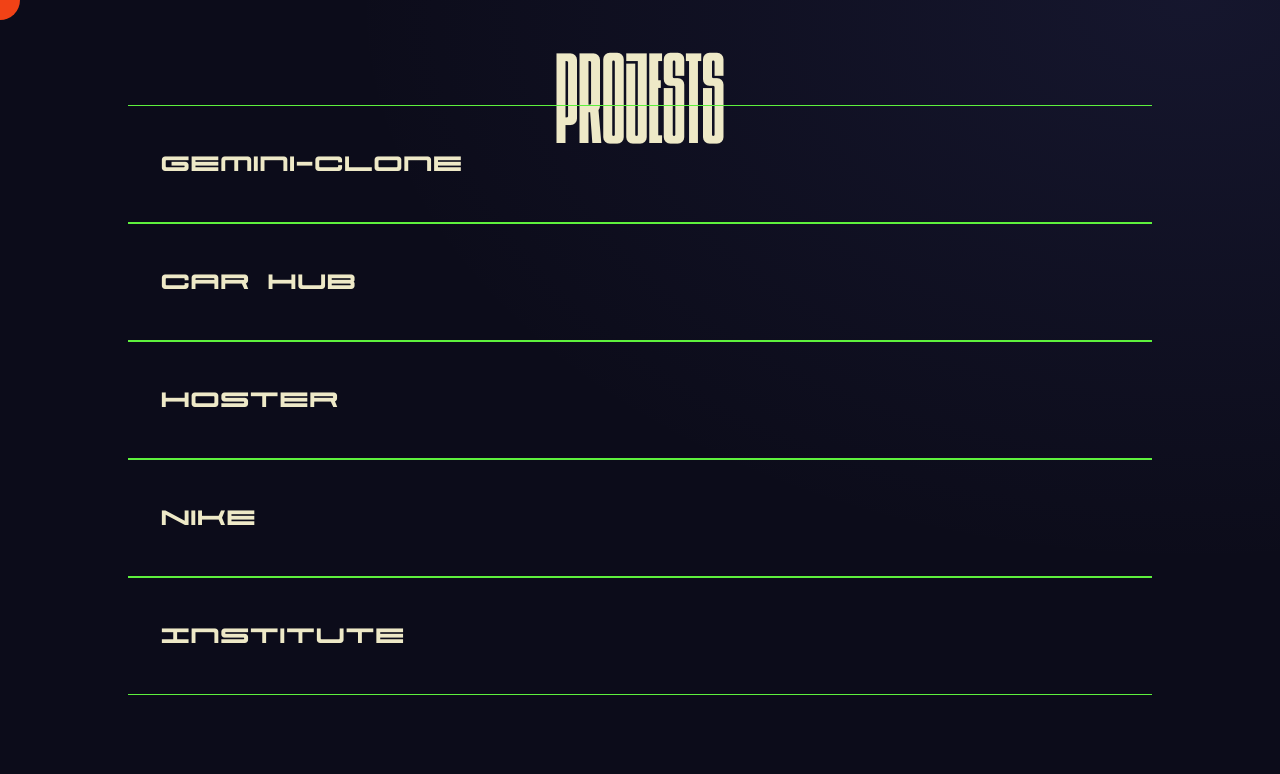
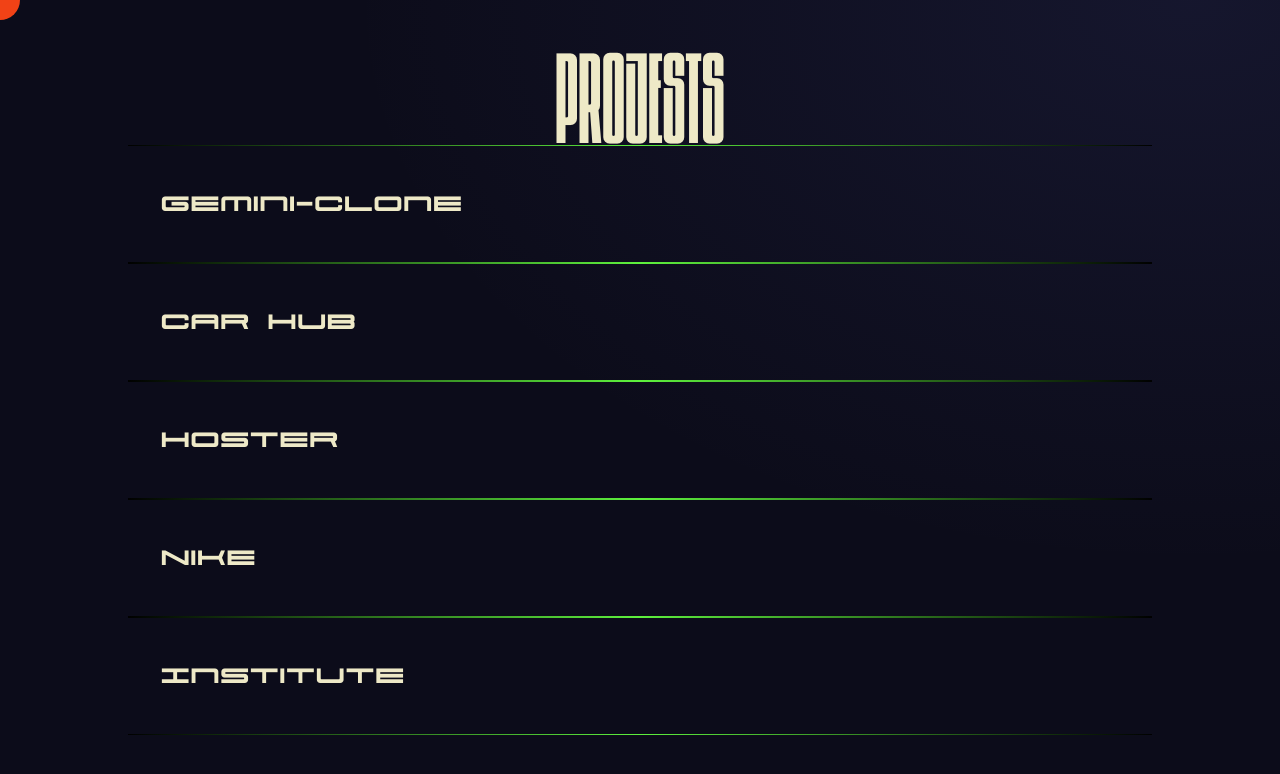
Before and after one commit to DHANIYEL/portfolio, a Next.js app: page /projects in a window 1280 px wide. Shown: the top 774 px of the page. Built offline with nearby package versions, Linux system fonts and the light colour scheme.

Commit message:
border y gradient

```diff
--- a/app/projects/page.tsx
+++ b/app/projects/page.tsx
@@ -37,16 +37,17 @@ const page = () => {
           <motion.div className="project_body flex justify-start gap-10 items-center flex-col ">
             <h1>PROJESTS</h1>
           </motion.div>
-          <section className="porsche 2xl:text-5xl z-50 text-3xl absolute w-full lg:px-32">
+          <section className="porsche 2xl:text-5xl z-50 text-3xl mt-20 max-md:text-xl absolute w-full lg:px-32">
             {ProjectItems.map((item) => (
               <div
-                className="border-y cursor-pointer border-[#5ef13d] py-10 flex justify-start items-center"
+                className="project_item_border border-y cursor-pointer py-10 flex justify-start items-center"
                 key={item}
               >
-                <h2 className="ml-8">{item}</h2>
+                <h2 className="ml-8 max-md:ml-4">{item}</h2>
               </div>
             ))}
           </section>
+
           <div></div>
         </div>
       </div>
--- a/app/projects/style.css
+++ b/app/projects/style.css
@@ -33,3 +33,9 @@
       color: whitesmoke;
     }
   }
+
+
+  .project_item_border {
+    border-style: solid;
+    border-image: linear-gradient(to right, black, #5ef13d, black) 1;
+  }
```
